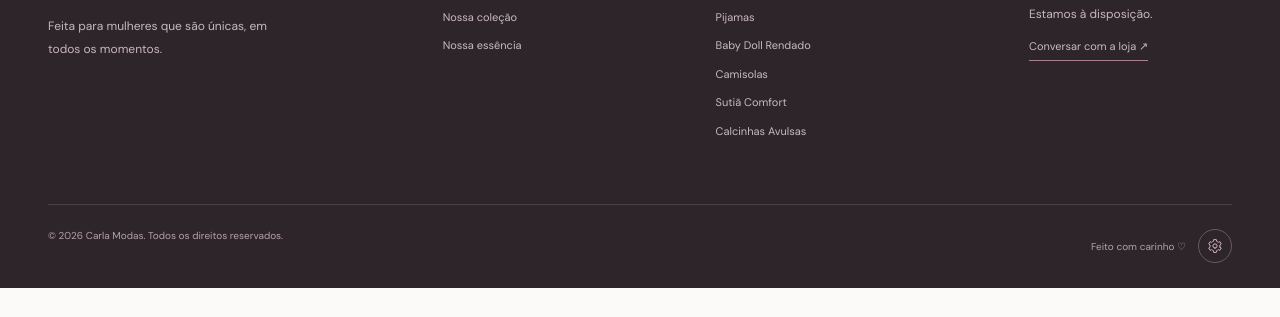
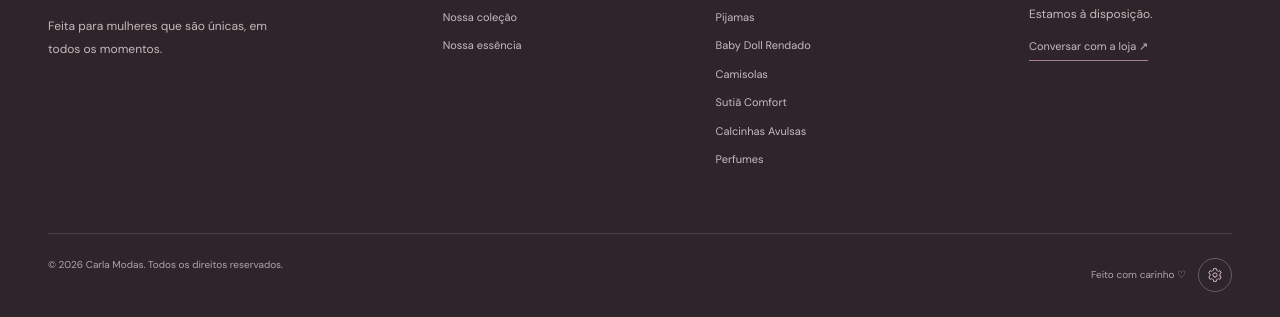
Before and after one commit to KOPSELL/ANA-CARLA-MODA, a plain HTML site: page index.html in a window 1280 px wide. Shown: the part 3605-3922 px from the top of the page. Before the commit the page ends 3893 px from the top, so only its background shows below. Drawn offline with nearby package versions, Linux system fonts and the light colour scheme; no server answers; a web font is replaced by a local one.

Commit message:
feat: exibe nova categoria Perfumes

```diff
--- a/index.html
+++ b/index.html
@@ -142,7 +142,7 @@
     <div class="container footer-top">
       <div class="footer-brand"><a class="logo footer-logo" href="#topo"><span class="logo-main">carla<span class="logo-dot">.</span></span><span class="logo-sub">M O D A S</span></a><p>Feita para mulheres que são únicas, em todos os momentos.</p><div class="footer-social"><a id="instagramLink" href="#" aria-label="Instagram da Carla Modas" hidden><svg><use href="#i-instagram"/></svg></a></div></div>
       <div class="footer-group"><h4>Explore</h4><a href="#categorias">Categorias</a><a href="#colecao">Nossa coleção</a><a href="#sobre">Nossa essência</a></div>
-      <div class="footer-group"><h4>Categorias</h4><a href="#colecao" data-footer-category="fitness">Moda Fitness</a><a href="#colecao" data-footer-category="pijamas">Pijamas</a><a href="#colecao" data-footer-category="baby-doll">Baby Doll Rendado</a><a href="#colecao" data-footer-category="camisolas">Camisolas</a><a href="#colecao" data-footer-category="sutias">Sutiã Comfort</a><a href="#colecao" data-footer-category="calcinhas">Calcinhas Avulsas</a></div>
+      <div class="footer-group"><h4>Categorias</h4><a href="#colecao" data-footer-category="fitness">Moda Fitness</a><a href="#colecao" data-footer-category="pijamas">Pijamas</a><a href="#colecao" data-footer-category="baby-doll">Baby Doll Rendado</a><a href="#colecao" data-footer-category="camisolas">Camisolas</a><a href="#colecao" data-footer-category="sutias">Sutiã Comfort</a><a href="#colecao" data-footer-category="calcinhas">Calcinhas Avulsas</a><a href="#colecao" data-footer-category="perfumes">Perfumes</a></div>
       <div class="footer-group"><h4>Atendimento</h4><p>Quer saber mais sobre uma peça? Estamos à disposição.</p><button class="footer-contact" id="footerContactButton">Conversar com a loja ↗</button></div>
     </div>
     <div class="container footer-bottom"><span>© <span id="currentYear"></span> Carla Modas. Todos os direitos reservados.</span><span class="footer-admin-tools"><span>Feito com carinho ♡</span><a class="admin-footer-link" href="/admin" aria-label="Abrir painel administrativo da Carla Modas" title="Painel administrativo"><svg aria-hidden="true" viewBox="0 0 24 24"><path d="M12 15.2a3.2 3.2 0 1 0 0-6.4 3.2 3.2 0 0 0 0 6.4Z"/><path d="M19.4 13.5a7.8 7.8 0 0 0 0-3l2-1.5-2-3.5-2.4 1a8.3 8.3 0 0 0-2.6-1.5L14 2.4h-4l-.4 2.6A8.3 8.3 0 0 0 7 6.5l-2.4-1-2 3.5 2 1.5a7.8 7.8 0 0 0 0 3l-2 1.5 2 3.5 2.4-1a8.3 8.3 0 0 0 2.6 1.5l.4 2.6h4l.4-2.6a8.3 8.3 0 0 0 2.6-1.5l2.4 1 2-3.5-2-1.5Z"/></svg></a></span></div>
```
